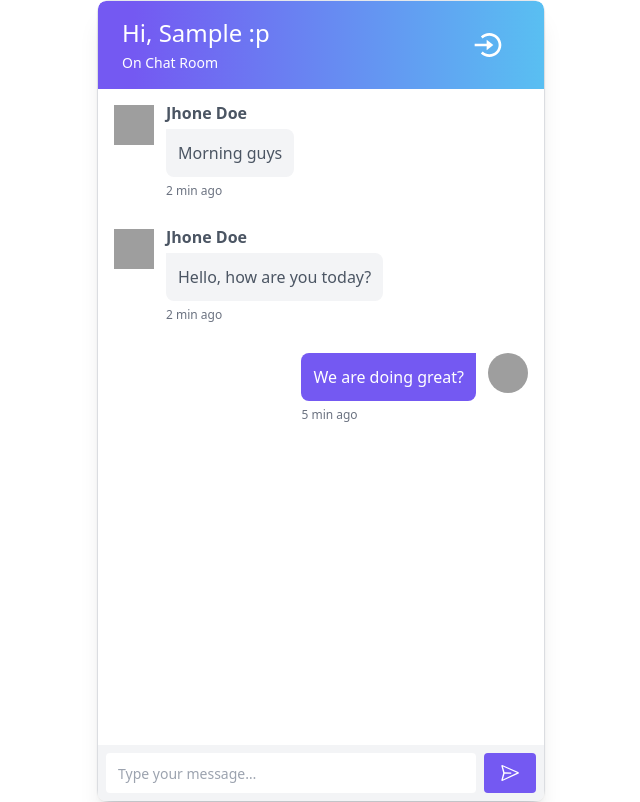
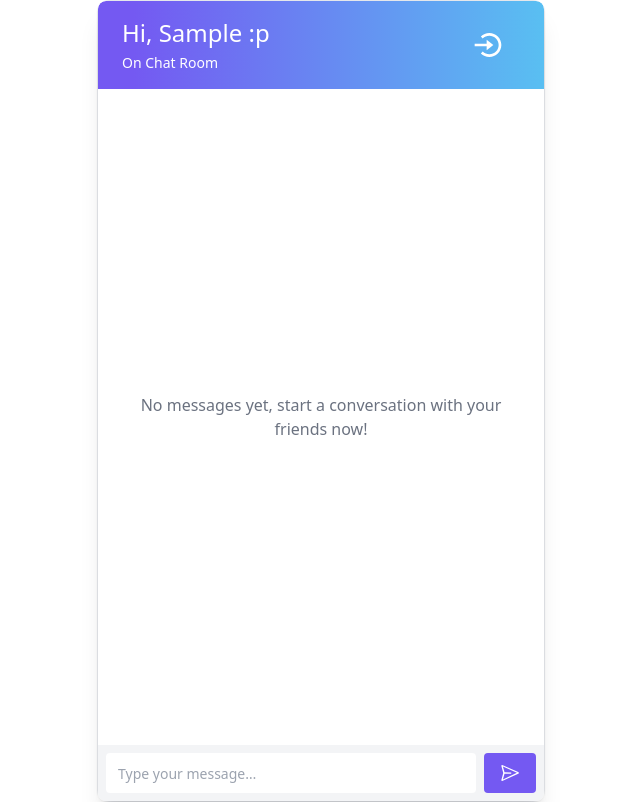
Before and after one commit to undercode99/chat-simple, a Vue app: page / in a window 1280 px wide. Both pictures are taken after typing "Sample" into the empty fields and a click on the button "Join Chat". Shown: the whole page, without its empty margins (319-959 px from the left). Built offline with nearby package versions, Linux system fonts and the light colour scheme; grey boxes are pictures that could not be loaded.

Commit message:
feat(chat): create chating logic fetch from localstorage in realtime

```diff
--- a/index.html
+++ b/index.html
@@ -4,7 +4,7 @@
     <meta charset="UTF-8">
     <link rel="icon" href="/favicon.ico">
     <meta name="viewport" content="width=device-width, initial-scale=1.0">
-    <title>Vite App</title>
+    <title>Chat App</title>
   </head>
   <body>
     <div id="app"></div>
--- a/src/ChatApp.vue
+++ b/src/ChatApp.vue
@@ -1,10 +1,67 @@
 <script setup lang="ts">
+import { onMounted, ref } from 'vue'
 import HeaderRegisteredChat from './components/HeaderRegisteredChat.vue'
 import BoxChat from './components/BoxChat.vue'
 import SenderChat from './components/SenderChat.vue'
 
-import { useChatRegisterStore } from './stores/chat'
+import { useChatRegisterStore, useChatStore } from './stores/chat'
 const chatRegisterStore = useChatRegisterStore()
+const chatStore = useChatStore()
+
+const chatMessages = ref<HTMLElement>()
+
+const onSendMessage = (message: string) => {
+  chatStore.sendMessage({
+    userId: chatRegisterStore.userId,
+    name: chatRegisterStore.userFullName,
+    message,
+    time: new Date().toLocaleTimeString()
+  })
+  scrollToBottom()
+}
+
+const scrollToBottom = () => {
+  setTimeout(() => {
+    if (chatMessages.value) {
+      chatMessages.value.scrollTop =
+        chatMessages.value.scrollHeight - chatMessages.value.clientHeight
+    }
+  }, 100)
+}
+
+const loadMessages = () => {
+  chatStore.loadInitialMessages()
+  scrollToBottom()
+}
+
+const eventNewMessage = (e: StorageEvent) => {
+  chatStore.notifyNewMessage(e)
+  scrollToBottom()
+
+  // notify new message in titile
+  document.title = `1 New message`
+  setTimeout(() => {
+    document.title = 'Chat App'
+  }, 5000)
+
+  // play notification
+  const audio = new Audio(
+    'https://notificationsounds.com/storage/sounds/file-sounds-1351-light-hearted.mp3'
+  )
+  audio.play()
+}
+
+onMounted(() => {
+  loadMessages()
+  window.addEventListener('storage', eventNewMessage)
+  if (chatMessages.value) {
+    chatMessages.value.addEventListener('scroll', () => {
+      if (chatMessages.value?.scrollTop === 0) {
+        chatStore.loadMoreMessages()
+      }
+    })
+  }
+})
 </script>
 
 <template>
@@ -15,7 +72,25 @@ const chatRegisterStore = useChatRegisterStore()
       :name="chatRegisterStore.userFullName"
       @onLogout="chatRegisterStore.setLoggedUser"
     />
-    <BoxChat />
-    <SenderChat />
+    <div
+      ref="chatMessages"
+      class="flex flex-col flex-grow h-0 p-4 overflow-auto space-y-8"
+      id="chat-box"
+    >
+      <div class="text-center p-4 text-gray-500 my-auto" v-if="!chatStore.messages.length">
+        No messages yet, start a conversation with your friends now!
+      </div>
+
+      <BoxChat
+        v-else
+        v-for="(message, index) in chatStore.messages"
+        :key="index"
+        :name="message.name"
+        :message="message.message"
+        :time="message.time"
+        :isSender="message.userId === chatRegisterStore.userId"
+      />
+    </div>
+    <SenderChat @onSendMessage="onSendMessage" />
   </div>
 </template>
--- a/src/components/BoxChat.vue
+++ b/src/components/BoxChat.vue
@@ -1,16 +1,22 @@
 <script setup lang="ts">
 import BubbleChat from './BubbleChat/BubbleChat.vue'
 import BubbleChatSender from './BubbleChat/BubbleChatSender.vue'
+
+const props = defineProps({
+  name: String,
+  message: String,
+  time: String,
+  isSender: Boolean
+})
 </script>
 
 <template>
-  <div class="flex flex-col flex-grow h-0 p-4 overflow-auto space-y-8">
-    <BubbleChat
-      name="Jhone Doe"
-      message="Morning guys"
-      time="2 min ago"
-    />
-    <BubbleChat name="Jhone Doe" message="Hello, how are you today?" time="2 min ago" />
-    <BubbleChatSender name="Niman" message="We are doing great?" time="5 min ago" />
-  </div>
+  <BubbleChat
+    v-if="!props.isSender"
+    :name="props.name"
+    :message="props.message"
+    :time="props.time"
+  />
+
+  <BubbleChatSender v-else :name="props.name" :message="props.message" :time="props.time" />
 </template>
--- a/src/components/SenderChat.vue
+++ b/src/components/SenderChat.vue
@@ -1,9 +1,24 @@
+<script setup lang="ts">
+import { ref } from 'vue'
+const message = ref('')
+const $emit = defineEmits(['onSendMessage'])
+
+const onSendMessage = () => {
+  if (!message.value) {
+    return
+  }
+  $emit('onSendMessage', message.value)
+  message.value = ''
+}
+</script>
+
 <template>
-  <div class="bg-gray-100 p-2 flex">
+  <form @submit.prevent="onSendMessage" class="bg-gray-100 p-2 flex">
     <input
       class="flex items-center h-10 w-full rounded px-3 text-sm"
       type="text"
       placeholder="Type your message…"
+      v-model="message"
     />
     <button class="ml-2 bg-primary hover:bg-blue-500 text-white font-bold py-2 px-4 rounded">
       <svg
@@ -20,5 +35,5 @@
         ></path>
       </svg>
     </button>
-  </div>
+  </form>
 </template>
--- /dev/null
+++ b/src/stores/chat.storage.ts
@@ -0,0 +1,46 @@
+import { type UserMessages } from './chat.type'
+
+const KEY_NAME_LOCAL_STORAGE = 'userMessages'
+export const TOTAL_PAGES = 8
+
+
+// fetch message from storage
+export const fetchMessageFromStorage = (): UserMessages[] => {
+  const storedJsonData = localStorage.getItem(KEY_NAME_LOCAL_STORAGE)
+  if (storedJsonData === null) {
+    return []
+  }
+  return JSON.parse(storedJsonData)
+}
+
+
+// save message to storage
+export const saveMessageToStorage = (message: UserMessages) => {
+  const messagesStroage = fetchMessageFromStorage()
+  messagesStroage.push(message)
+  localStorage.setItem(KEY_NAME_LOCAL_STORAGE, JSON.stringify(messagesStroage))
+}
+
+// paginate data
+export const paginate = (data: UserMessages[], page: number, pageSize: number): UserMessages[] => {
+  // Create a reversed copy of the array without modifying the original order
+  const reversedCopy = [...data].reverse()
+
+  // Calculate start and end indices for the current page
+  const startIndex = (page - 1) * pageSize
+  const endIndex = startIndex + pageSize
+
+  // Get the data for the current page from the reversed copy
+  const currentPageData = reversedCopy.slice(startIndex, endIndex)
+
+  // Reverse the data back to the original order
+  return currentPageData.reverse()
+}
+
+// get new message from storage event
+export const getNewMessageFromStorage = (e: StorageEvent): UserMessages[] => {
+  const newMessages = JSON.parse(e.newValue!)
+  const oldMessages = JSON.parse(e.oldValue!)
+  const newMessageData = <UserMessages[]>newMessages.slice(oldMessages.length, newMessages.length)
+  return newMessageData
+}
--- a/src/stores/chat.ts
+++ b/src/stores/chat.ts
@@ -1,11 +1,23 @@
 import { ref, computed } from 'vue'
 import { defineStore } from 'pinia'
+import { makeUserId } from '../utils/generator'
+import {
+  saveMessageToStorage,
+  fetchMessageFromStorage,
+  getNewMessageFromStorage,
+  TOTAL_PAGES,
+  paginate
+} from './chat.storage'
+import { type UserMessages } from './chat.type'
+
 
 export const useChatRegisterStore = defineStore('userChatRegister', () => {
   const userFullName = ref<string>('')
+  const userId = ref<string>('')
 
   function setNewUser(name: string) {
     userFullName.value = name
+    userId.value = makeUserId(name)
   }
 
   const userHasRegister = computed(() => {
@@ -13,8 +25,49 @@ export const useChatRegisterStore = defineStore('userChatRegister', () => {
   })
 
   const setLoggedUser = () => {
-    userFullName.value = ""
+    userFullName.value = ''
   }
 
-  return { userFullName, setNewUser, userHasRegister, setLoggedUser }
+  return { userFullName, userId, setNewUser, userHasRegister, setLoggedUser }
 })
+
+export const useChatStore = defineStore('chat', () => {
+  const messages = ref<UserMessages[]>([])
+  const currentPage = ref<number>(1)
+
+  function sendMessage(message: UserMessages) {
+    saveMessageToStorage(message)
+    messages.value.push(message)
+  }
+
+
+  // paginate data
+  function loadMoreMessages() {
+    const numPages = currentPage.value + 1
+    const results = paginate(fetchMessageFromStorage(), numPages, TOTAL_PAGES)
+    if (results.length === 0) {
+      return
+    }
+    messages.value = [
+      ...paginate(fetchMessageFromStorage(), numPages, TOTAL_PAGES),
+      ...messages.value
+    ]
+    currentPage.value = numPages
+  }
+
+  // fetch initial data
+  function loadInitialMessages() {
+    messages.value = paginate(fetchMessageFromStorage(), 1, TOTAL_PAGES)
+  }
+
+  // get new message from storage event
+  function notifyNewMessage(stroageEvent: StorageEvent) {
+    const newMessages = getNewMessageFromStorage(stroageEvent)
+    if (newMessages.length === 0) {
+      return
+    }
+    messages.value = [...messages.value, ...newMessages]
+  }
+
+  return { messages, sendMessage, loadMoreMessages, loadInitialMessages, notifyNewMessage }
+})
--- /dev/null
+++ b/src/stores/chat.type.ts
@@ -0,0 +1,6 @@
+export type UserMessages = {
+  userId: string
+  name: string
+  time: string
+  message: string
+}
--- /dev/null
+++ b/src/utils/generator.ts
@@ -0,0 +1,21 @@
+export const makeid = (length: number): string  => {
+  let result = ''
+  const characters = 'ABCDEFGHIJKLMNOPQRSTUVWXYZabcdefghijklmnopqrstuvwxyz0123456789'
+  const charactersLength = characters.length
+  let counter = 0
+  while (counter < length) {
+    result += characters.charAt(Math.floor(Math.random() * charactersLength))
+    counter += 1
+  }
+  return result
+}
+
+export const makeUserId = (name: string): string => {
+  const nameToSnackCase = name
+    .replace(/([a-z])([A-Z])/g, '$1 $2')
+    .split(' ')
+    .map((word) => word.charAt(0).toUpperCase() + word.slice(1))
+    .join(' ')
+
+  return nameToSnackCase + '_' + makeid(6)
+}
```
